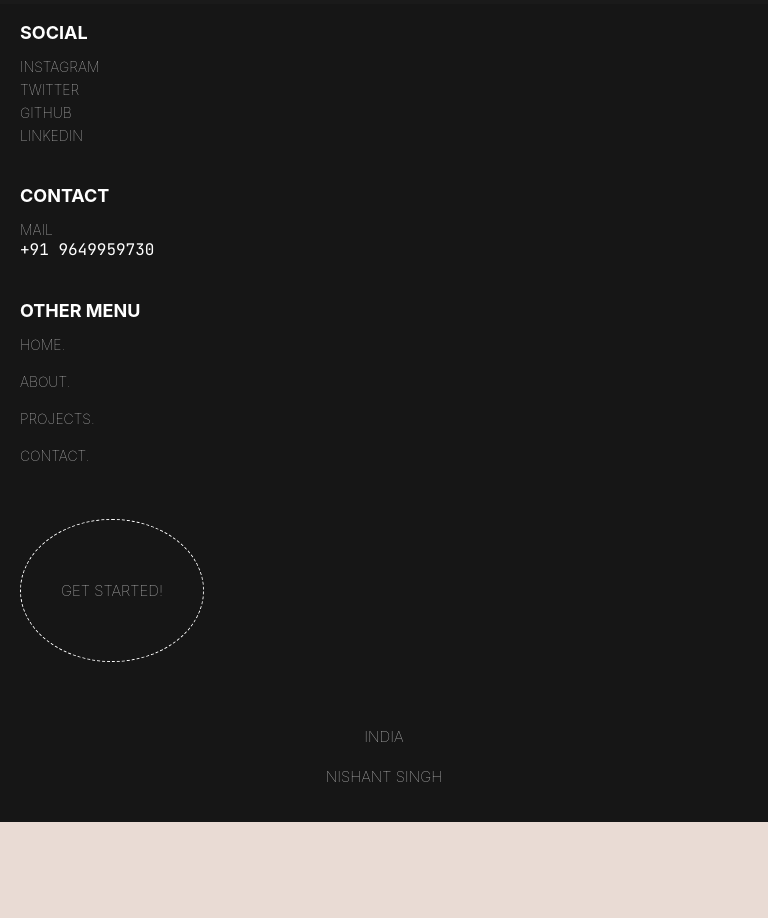
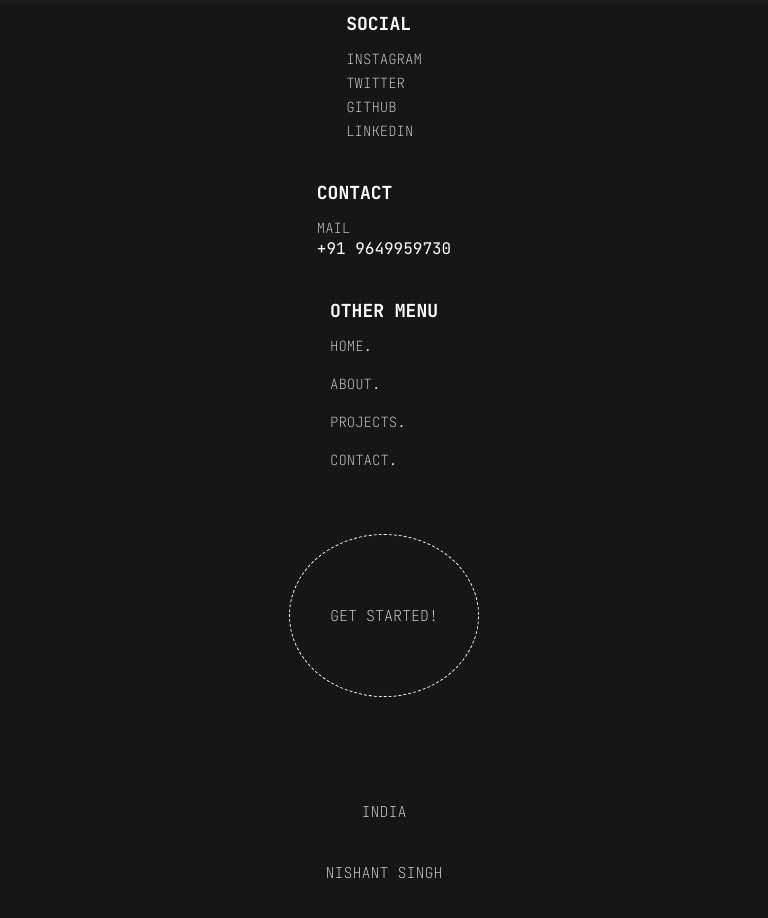
Before and after one commit to NishantSinghhhhh/portfolio-01, a React (Create React App) app: page /contact in a window 768 px wide. Shown: the part 796-1714 px from the top of the page. Before the commit the page ends 1618 px from the top, so only its background shows below. Built offline with nearby package versions, Linux system fonts and the light colour scheme.

Commit message:
changed layout of footer

```diff
--- a/src/About/About.css
+++ b/src/About/About.css
@@ -1,4 +1,4 @@
-@import url('https://fonts.googleapis.com/css2?family=PT+Serif:ital,wght@0,400;0,700;1,400;1,700&display=swap');
+@import url('https://fonts.googleapis.com/css2?family=JetBrains+Mono:ital,wght@0,100..800;1,100..800&display=swap');
 
 .about{
     width: 100vw;
@@ -13,7 +13,7 @@
     margin-left: 10%;
     display: flex;
     font-size: 200px;
-    font-family: "PT Serif", serif;
+    font-family: "JetBrains Mono", monospace;
     font-weight: normal;
     overflow: hidden;
     flex-direction: column;
@@ -35,7 +35,7 @@
     position: absolute;
     top: 70vh;
     right: 100px;
-    font-family: 'Inter';
+    font-family: "JetBrains Mono", monospace;
     font-size: 1rem;
     color: #642420;
     word-spacing: 10px;
@@ -84,9 +84,10 @@
 .about-container2-heading p,
 .about-container2-heading2 p {
     font-size: 10rem;
-    font-family: "PT Serif", serif;
+    font-family: "JetBrains Mono", monospace;
     line-height: 0%;
-    font-weight: lighter;
+    letter-spacing: -13px;
+    font-weight: normal;
 }
 
 .main {
@@ -105,7 +106,7 @@
 
 .about-container2-p p {
     font-size: 18px;
-    font-family: 'Inter';
+    font-family: "JetBrains Mono", monospace;
     margin-bottom: 80px;
     color: #642420;
     word-spacing: 12px;
--- a/src/App.css
+++ b/src/App.css
@@ -3,18 +3,24 @@ html, body{
   height: 0;
 }
 body{
+  width: 100%;
+  height: 100%;
+  /* position: fixed; */
   background-color: #e9dbd4;
 }
 .App{
   margin: 0;
   padding: 0;
+  height: 100%;
+  width: 100%;
+  overflow-x: hidden;
 }
 .noise::before{
   position: fixed;
   top: 0;
   left: 0;
-  width: 100vw;
-  height: 100vh;
+  width: 100%;
+  height: 100%;
   content: "";
   /* opacity: 1; */
   opacity: .03;
--- a/src/Footer/Footer.css
+++ b/src/Footer/Footer.css
@@ -1,4 +1,4 @@
-@import url('https://fonts.googleapis.com/css2?family=PT+Serif:ital,wght@0,400;0,700;1,400;1,700&display=swap');
+@import url('https://fonts.googleapis.com/css2?family=JetBrains+Mono:ital,wght@0,100..800;1,100..800&display=swap');
 
 
 .footer {
@@ -6,12 +6,14 @@
     align-items: center;
     justify-content: space-between;
     width: 100%;
+    height: 100%;
     flex-direction: column;
     margin-top: 150px;
     height: 500px;
     background-color: #161616;
     text-transform: uppercase;
     color: white;
+    overflow-x: hidden;
 }
 
 .footer-container {
@@ -25,7 +27,7 @@
 
 .footer-container .message-for-users span {
     font-size: 14px;
-    font-family: 'Inter';
+    font-family: "JetBrains Mono", monospace;
     font-weight: lighter;
     margin: 20px;
 }
@@ -40,7 +42,7 @@
 .footer-container .social-links .social-links-h {
     font-size: 20px;
     margin-bottom: 10px;
-    font-family: 'Inter';
+    font-family: "JetBrains Mono", monospace;
     font-weight: bold;
 }
 
@@ -54,7 +56,7 @@
 .footer p {
     color: #e0e0e0;
     text-decoration: none;
-    font-family: 'Inter';
+    font-family: "JetBrains Mono", monospace;
     font-size: 15px;
     font-weight: lighter;
     cursor: pointer;
@@ -105,7 +107,7 @@
 .footer-ticker-item {
     font-weight: bold;
     color: black;
-    font-family: 'Inter';
+    font-family: "JetBrains Mono", monospace;
     font-size: 15px;
     text-transform: uppercase;
 }
@@ -180,3 +182,38 @@
         margin: 10px 0;
     }
 }
+
+@media screen and (max-width: 1024px) and (min-width: 768px) {
+    .footer {
+        margin-top: 80px;
+        height: auto;
+    }
+    .footer-container {
+        flex-direction: column;
+        align-items: center;
+        padding: 30px;
+    }
+    .footer-container .message-for-users span {
+        font-size: 13px;
+    }
+    .footer-container .social-links .social-links-h {
+        font-size: 18px;
+    }
+    .footer-container .social-links .social-links-items a,
+    .footer-container .social-links .social-links-items p {
+        font-size: 14px;
+    }
+    .footer-btn {
+        padding: 70px 40px;
+        margin-top: 30px;
+    }
+    .footer-bottom {
+        flex-direction: column;
+        align-items: center;
+        margin: 20px 0;
+    }
+    .left-footer-bottom,
+    .right-footer-bottom {
+        margin: 10px 0;
+    }
+}
--- a/src/Home/Home.css
+++ b/src/Home/Home.css
@@ -1,21 +1,12 @@
 @import url('https://fonts.googleapis.com/css2?family=JetBrains+Mono:ital,wght@0,100..800;1,100..800&display=swap');
 
-/* .jetbrains-mono-<uniquifier> {
-    font-family: "JetBrains Mono", monospace;
-    font-optical-sizing: auto;
-    font-weight: <weight>;
-    font-style: normal;
-  } */
 *{
     font-family: "JetBrains Mono", monospace;
-    /* width: 95%; */
-    /* margin: auto; */
+
 }
-/* .header{
-    z-index: 10000;
-} */
+
 .home{
-    width: 100vw;
+    width: 100%;
     overflow-y: hidden;
     overflow-x: hidden;
 }
--- a/src/Projects/Projects.css
+++ b/src/Projects/Projects.css
@@ -20,7 +20,7 @@
     font-weight: 100;
     line-height: 80%;
     text-transform: capitalize;
-
+    font-weight: normal;
 }
 
 .project-page a {
@@ -147,6 +147,7 @@
 @media (max-width: 1024px) {
     .my-projects h1 {
         font-size: 150px;
+        font-weight: normal;
     }
 
     .project-page-item {
@@ -183,6 +184,7 @@
 @media (max-width: 768px) {
     .my-projects h1 {
         font-size: 120px;
+        font-weight: normal;
         font-family: "JetBrains Mono", monospace;
     }
     .my-projects{
@@ -225,6 +227,7 @@
         margin-left: 2vw;
         margin-right: 2vw;
         font-family: "JetBrains Mono", monospace;
+        font-weight: normal;
     }
 
     .project-page-item {
--- a/src/index.css
+++ b/src/index.css
@@ -5,9 +5,38 @@ body {
     sans-serif;
   -webkit-font-smoothing: antialiased;
   -moz-osx-font-smoothing: grayscale;
+  overflow-x: hidden; /* Prevent horizontal overflow on all devices */
 }
 
 code {
   font-family: source-code-pro, Menlo, Monaco, Consolas, 'Courier New',
     monospace;
 }
+
+/* Small devices (landscape phones, less than 768px) */
+@media (max-width: 767px) {
+  body {
+    overflow-x: hidden; /* Ensure no overflow on smaller screens */
+  }
+}
+
+/* Extra small devices (less than 480px) */
+@media (max-width: 480px) {
+  body {
+    overflow-x: hidden; /* Ensure no overflow on very small screens */
+  }
+}
+
+/* Medium devices (tablets, 768px and up) */
+@media (min-width: 768px) and (max-width: 1023px) {
+  body {
+    overflow-x: hidden; /* Ensure no overflow on medium screens */
+  }
+}
+
+/* Large devices (desktops, 1024px and up) */
+@media (min-width: 1024px) {
+  body {
+    overflow-x: hidden; /* Ensure no overflow on larger screens */
+  }
+}
```
